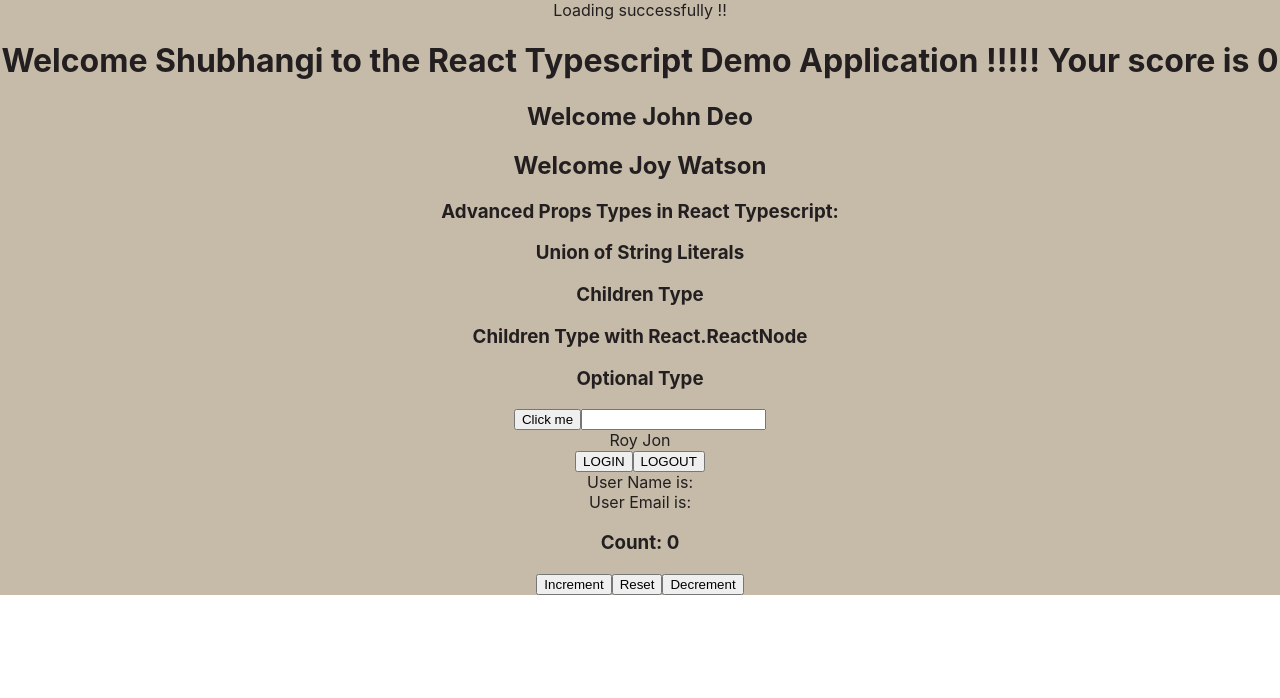
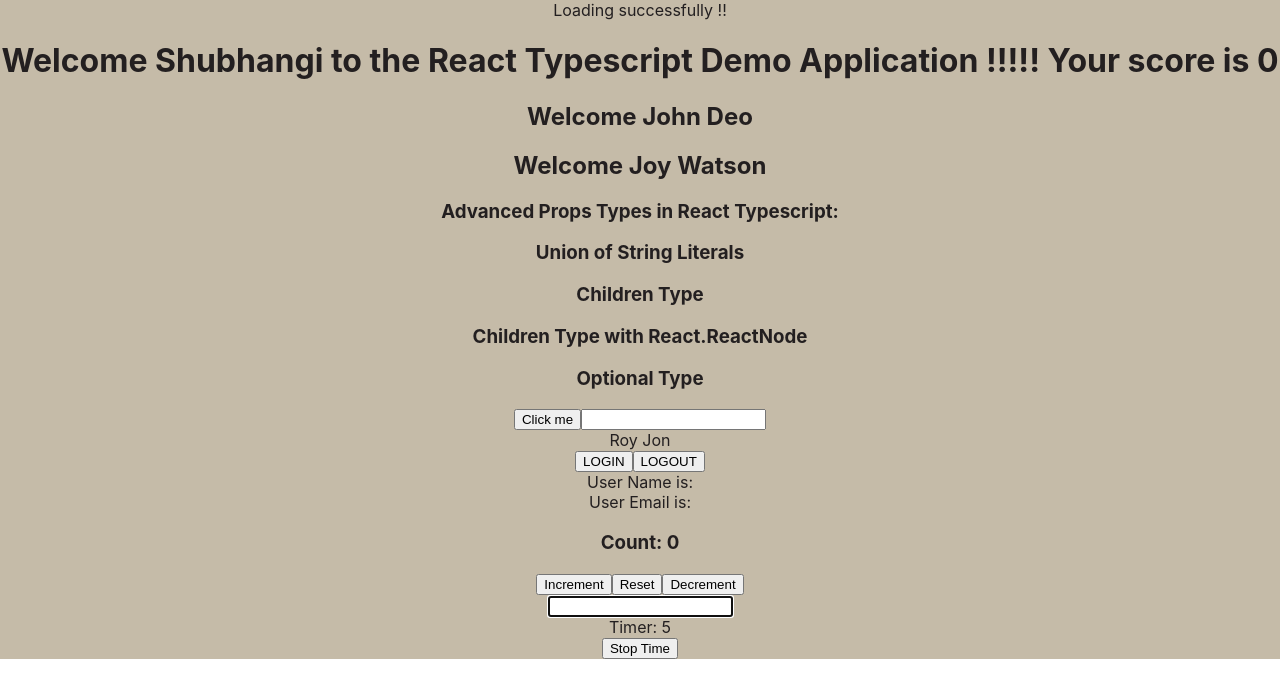
Before and after one commit to Shubhi8319/ReactTypescript-Demo, a React (Create React App) app in the folder react-typescript-demo/: page / in a window 1280 px wide. Shown: the top 698 px of the page. Built offline with nearby package versions, Linux system fonts and the light colour scheme.

Commit message:
UseRef hook with mutable ref in React Typescript

```diff
--- a/react-typescript-demo/src/App.tsx
+++ b/react-typescript-demo/src/App.tsx
@@ -7,6 +7,8 @@
 import { Input } from './Components/Input';
 import { Person } from './Components/Person';
 import { PersonsList } from './Components/PersonsList';
+import { DemoRef } from './Components/ref/DemoRef';
+import { MutableRef } from './Components/ref/MutableRef';
 import { Status } from './Components/Status';
 import { Theme } from './Components/Theme';
 import { ThemeContextProvider } from './Components/ThemeContext';
@@ -51,7 +53,9 @@
         <ContextUser/>
       </UserContextProvider>
       <Counter/>
-    </div>
+      <DemoRef/>
+      <MutableRef/>
+      </div>
     </ThemeContextProvider>
   );
 }
--- /dev/null
+++ b/react-typescript-demo/src/Components/ref/DemoRef.tsx
@@ -0,0 +1,13 @@
+import { useEffect, useRef } from "react"
+
+
+export const DemoRef = () => {
+    const inputRef = useRef<HTMLInputElement>(null)
+
+    useEffect(() => {
+        inputRef.current?.focus();
+    })
+
+    return <input type="text" ref={inputRef}/>
+
+}
--- /dev/null
+++ b/react-typescript-demo/src/Components/ref/MutableRef.tsx
@@ -0,0 +1,26 @@
+import { useEffect, useRef, useState } from "react"
+
+export const MutableRef = () => {
+
+    const [timer, setTimer] = useState(0)
+    const intervalRef = useRef<number | undefined>(undefined)
+    useEffect(() => {
+        intervalRef.current = window.setInterval(() => {
+            setTimer((timer) => timer +1 )
+        }, 1000)
+        return () => {
+            stop()
+        }
+    },[])
+
+    const stop = () => {
+        window.clearInterval(intervalRef.current)
+    }
+
+    return(
+        <>
+        <div> Timer: {timer} </div>
+        <button onClick={() => stop()}>Stop Time</button>
+        </>
+    )
+}
```
